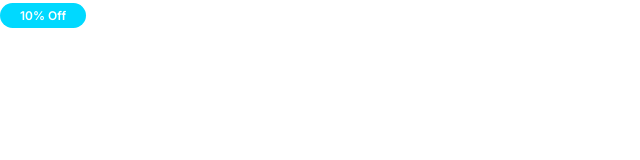
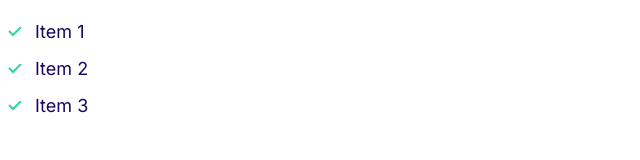
Before and after one commit to shahabmuhammad/moshify, a plain HTML site: page index.html in a window 1280 px wide. Shown: the whole page, without its empty margins (0-640 px from the left). Drawn offline with Linux system fonts and the light colour scheme.

Commit message:
define style for lists

```diff
--- a/css/style.css
+++ b/css/style.css
@@ -31,7 +31,9 @@ h2{
 h3{
     font-size: 3rem;
 }
-
+p{
+    margin:0;
+}
 @media screen and (min-width: 1024px){
     body{
         font-size: 1.8rem;
@@ -99,3 +101,28 @@ a{
         font-size: 1.2rem;
     }
 }
+/* Lists */
+.list{
+    list-style: none;
+    padding-left: 0;
+    color:var(--color-heading);
+}
+.list--inline .list__item{
+    display: inline-block;
+    margin-right: 2rem;
+}
+
+.list-ticket{
+    list-style-image: url(../images/tick.svg);
+    margin-left: 3rem;
+}
+.list-ticket .list__item{
+    padding-left: 0.5rem;
+    margin-bottom: 1rem;
+}
+
+@media screen and (max-width:1024px){
+    .list-ticket .list__item{
+        padding-left: 0;
+    }
+}
--- a/index.html
+++ b/index.html
@@ -15,6 +15,10 @@
     <title>Moshify</title>
   </head>
   <body>
-    <span class="badge badge--secondary badge--small">10% Off</span>
+    <ul class="list list-ticket">
+      <li class="list__item">Item 1</li>
+      <li class="list__item">Item 2</li>
+      <li class="list__item">Item 3</li>
+    </ul>
   </body>
 </html>
```
Also changed, not shown: components/lists.html (added, +5 -0 lines), images/tick.svg (added).
